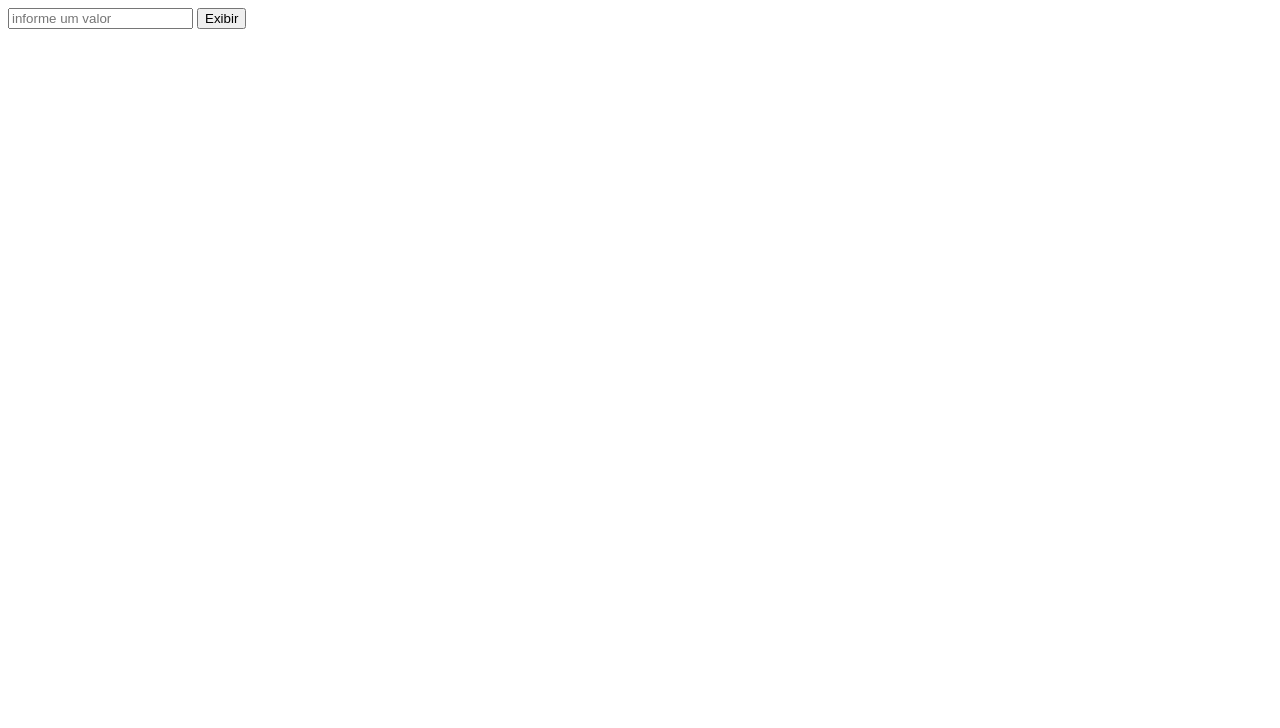
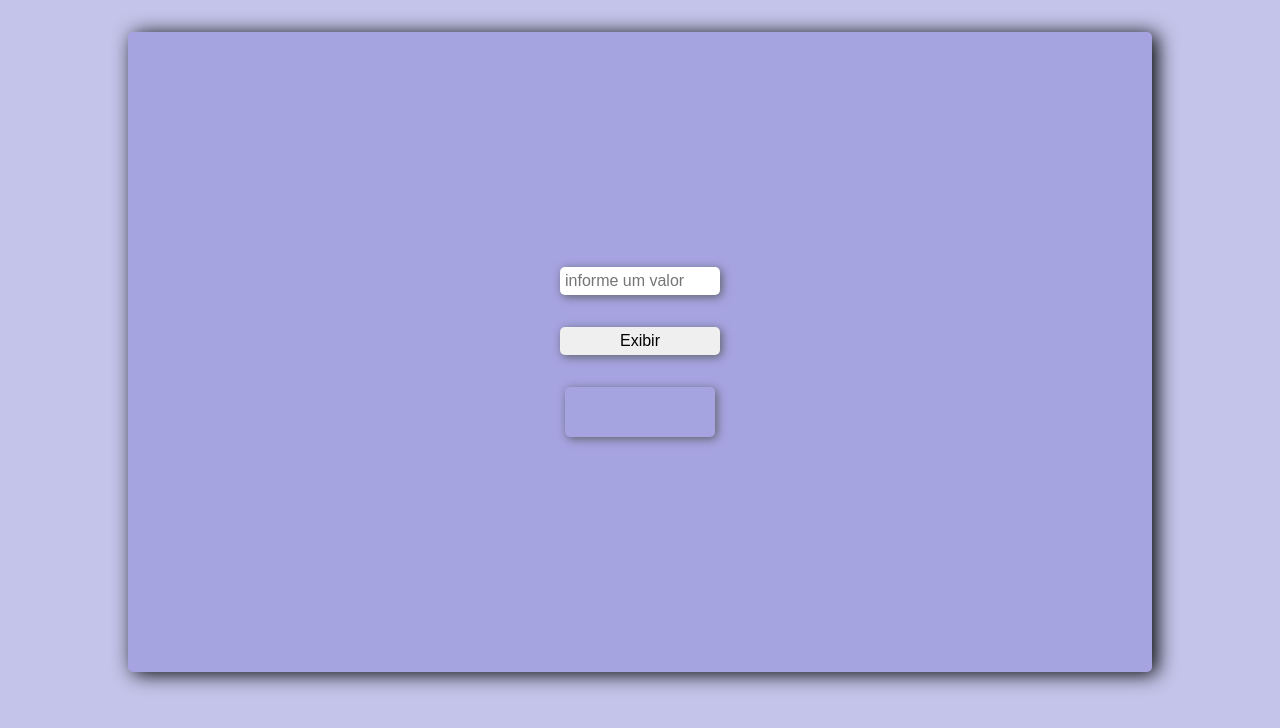
Before and after one commit to FletisZi/Est-gio-Ribeir-o-Preto, a plain HTML site: page exercicio 2/index.html in a window 1280 px wide. Drawn offline with Linux system fonts and the light colour scheme.

Commit message:
update final

```diff
--- a/exercicio 2/index.html
+++ b/exercicio 2/index.html
@@ -3,12 +3,15 @@
 <head>
     <meta charset="UTF-8">
     <meta name="viewport" content="width=device-width, initial-scale=1.0">
+    <link rel="stylesheet" href="../style/style.css">
     <title>Exercicio 2</title>
 </head>
 <body>
-    <input type="text" id="inputNumber" placeholder="informe um valor">
-    <button id="Exibir">Exibir</button>
-    <div id='response'></div>
+    <div class="container">
+        <input type="text" class="input" id="inputNumber" placeholder="informe um valor">
+        <button id="Exibir">Exibir</button>
+        <div id='response'></div>
+    </div>
   </body>
 
   <script>
@@ -35,6 +38,7 @@
      })
 
      function isFibonacci(number) {
+        // function faz o calculo matematico se é um Fibonacci
          let a = 0;
          let b = 1;
          let fib = b;
--- /dev/null
+++ b/style/style.css
@@ -0,0 +1,52 @@
+*{
+    padding: 0px;
+    margin: 0px;
+}
+body{
+    background-color: #c4c4ea;
+}
+.container{
+    width: 80vw;
+    height: 80vh;
+    background-color: #a6a3e1;
+    border-radius: 5px;
+    box-shadow: #000 5px 2px 20px;
+    margin: 0 auto;
+    margin-top: 2rem;
+    display: flex;
+    flex-direction: column;
+    align-items: center;
+    justify-content: center;
+    gap: 2rem;
+}
+
+input{
+
+    width: 150px;
+    padding: 5px 5px;
+    font-size: 16px;
+    border-radius: 5px;
+    border: none;
+    box-shadow: #5d6269 2px 2px 10px;
+}
+
+#Exibir{
+    width: 160px;
+    padding: 5px 5px;
+    font-size: 16px;
+    border-radius: 5px;
+    border: none;
+    box-shadow: #5d6269 2px 2px 10px;
+}
+
+#response{
+    width: 150px;
+    height: 50px;
+    font-family: sans-serif;
+    font-weight: 700;
+    border-radius: 5px;
+    box-shadow: #5d6269 2px 2px 10px;
+    display: flex;
+    align-items: center;
+    justify-content: center;
+}
```
Also changed, not shown: exercico 4/index.html (+1 -1 lines).
